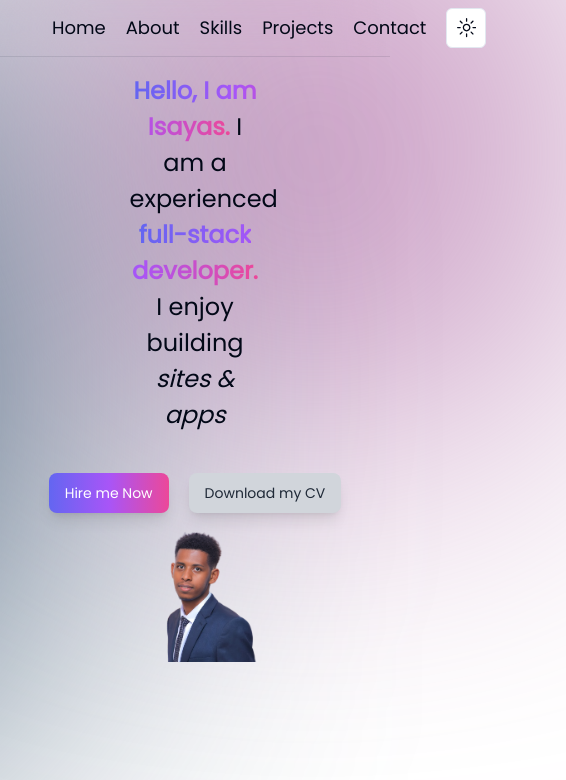
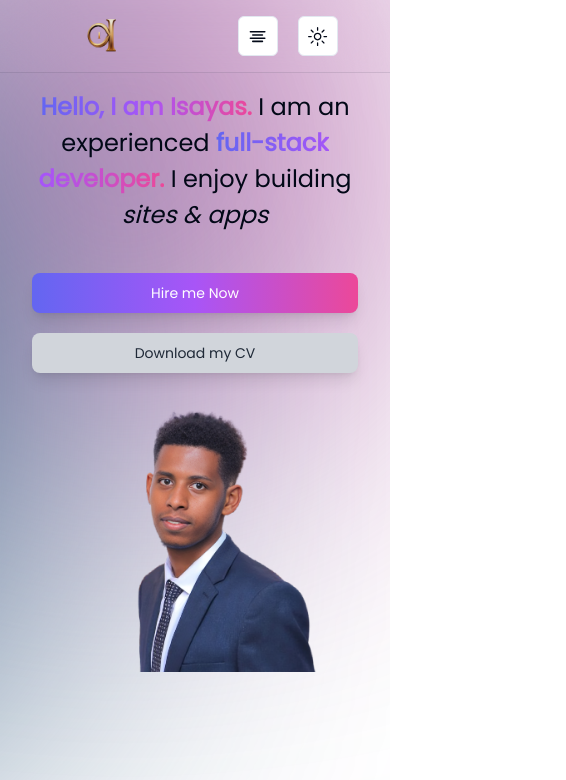
Before and after one commit to Isayas7/portfolio, a Next.js app: page / in a window 390 px wide. Shown: the top 780 px of the page, 566 px wide, since content can reach past the window. Built offline with nearby package versions, Linux system fonts and the light colour scheme.

Commit message:
implement hamburger menu

```diff
--- a/src/app/layout.tsx
+++ b/src/app/layout.tsx
@@ -28,8 +28,8 @@ export default function RootLayout({
             enableSystem
             disableTransitionOnChange
           >
-            <div className="-z-20 bg-[#ad68a4] absolute top-[-6rem] right-[-11rem] h-[31.25rem] w-[31.25rem] rounded-full blur-[10rem] sm:w-[68.75rem]"></div>
-            <div className="-z-20 bg-[#456179] absolute top-[-1rem] left-[-30rem] h-[50rem] w-[31.25rem] rounded-full blur-[10rem] sm:w-[68.75rem] md:left-[-33rem] lg:left-[-28rem] xl:left-[-15rem] 2xl:left-[-5rem]"></div>
+            <div className="-z-20 bg-[#ac52a0] absolute top-[-6rem] right-[1rem] h-[31.25rem] w-[31.25rem] rounded-full blur-[10rem] sm:w-[68.75rem]"></div>
+            <div className="-z-20 bg-[#3c6385] absolute top-[-1rem] left-[-30rem] h-[50rem] w-[31.25rem] rounded-full blur-[10rem] sm:w-[68.75rem] md:left-[-33rem] lg:left-[-28rem] xl:left-[-15rem] 2xl:left-[-5rem]"></div>
             <Navbar />
             {children}
             <Footer />
--- a/src/components/contact.tsx
+++ b/src/components/contact.tsx
@@ -66,21 +66,21 @@ const Contact = () => {
           I am always excited to discuss new projects and opportunities. Feel
           free to reach out and Let us chat!
         </p>
-        <div className="flex gap-5 my-3">
+        <div className="flex flex-wrap sm:flex-nowrap gap-5 my-3">
           <Link href={"https://www.linkedin.com/in/isayas7/"} target="_blanck">
-            <FaLinkedin className="size-10 md:size-14" />
+            <FaLinkedin className=" size-7 sm:size-10 md:size-14" />
           </Link>
           <Link href={"https://github.com/Isayas7"} target="_blanck">
-            <FaGithub className="size-10 md:size-14" />
+            <FaGithub className=" size-7 sm:size-10 md:size-14" />
           </Link>
           <Link href={""}>
-            <FaFacebookF className="size-10 md:size-14" />
+            <FaFacebookF className=" size-7 sm:size-10 md:size-14" />
           </Link>
           <Link href={""}>
-            <FaXTwitter className="size-10 md:size-14" />
+            <FaXTwitter className=" size-7 sm:size-10 md:size-14" />
           </Link>
           <Link href={""}>
-            <FaInstagram className="size-10 md:size-14" />
+            <FaInstagram className=" size-7 sm:size-10 md:size-14" />
           </Link>
         </div>
       </div>
--- a/src/components/hero-section.tsx
+++ b/src/components/hero-section.tsx
@@ -14,31 +14,31 @@ const HeroSection = () => {
         initial={{ opacity: 0, scale: 0.5 }}
         animate={{ opacity: 1, scale: 1 }}
         transition={{ duration: 0.5 }}
-        className="w-1/2 text-center "
+        className="w-full md:w-1/2 text-center "
       >
         <motion.h1
-          className="mb-10 mt-4 px-4 text-2xl font-medium !leading-[1.5] sm:text-4xl"
+          className=" w-full mb-10 mt-4 text-2xl font-medium !leading-[1.5] sm:text-4xl"
           initial={{ opacity: 0, scale: 0.5 }}
           animate={{ opacity: 1, scale: 1 }}
         >
           <span className="font-bold bg-gradient-to-r from-indigo-500 via-purple-500 to-pink-500 text-transparent bg-clip-text">
             Hello, I am Isayas.
           </span>{" "}
-          I am a experienced{" "}
+          I am an experienced{" "}
           <span className="font-bold bg-gradient-to-r from-indigo-500 via-purple-500 to-pink-500 text-transparent bg-clip-text">
             full-stack developer.
           </span>{" "}
           I enjoy building <span className="italic">sites & apps</span>
         </motion.h1>
 
-        <div className="flex gap-5 justify-center items-center mt-10">
-          <Link href="#contact">
-            <Button className="bg-gradient-to-r from-indigo-500 via-purple-500 to-pink-500 text-white py-2 px-4 rounded-lg shadow-lg transform transition-transform duration-300 hover:scale-105">
+        <div className="flex flex-col sm:flex-row gap-5 justify-center items-center mt-10">
+          <Link href="#contact" className="w-full">
+            <Button className="w-full bg-gradient-to-r from-indigo-500 via-purple-500 to-pink-500 text-white py-2 px-4 rounded-lg shadow-lg transform transition-transform duration-300 hover:scale-105">
               Hire me Now
             </Button>
           </Link>
-          <Link href="/resume.pdf" download>
-            <Button className="bg-gray-300 text-gray-800 py-2 px-4 rounded-lg shadow-lg transform transition-transform duration-300 hover:scale-105">
+          <Link className="w-full " href="/resume.pdf" download>
+            <Button className="w-full bg-gray-300 text-gray-800 py-2 px-4 rounded-lg shadow-lg transform transition-transform duration-300 hover:scale-105">
               Download my CV
             </Button>
           </Link>
@@ -48,9 +48,15 @@ const HeroSection = () => {
         initial={{ opacity: 0, scale: 0.5 }}
         animate={{ opacity: 1, scale: 1 }}
         transition={{ duration: 0.5 }}
-        className="w-1/2 text-center "
+        className="w-full md:w-1/2 text-center "
       >
-        <Image src={"/isayas.png"} alt="" width={750} height={900} />
+        <Image
+          className="w-full "
+          src={"/isayas.png"}
+          alt=""
+          width={750}
+          height={900}
+        />
       </motion.div>
     </section>
   );
--- a/src/components/navbar.tsx
+++ b/src/components/navbar.tsx
@@ -5,7 +5,14 @@ import Link from "next/link";
 import React from "react";
 import { ModeToggle } from "./themeprovider/mode-toggle";
 import { links } from "@/lib/data";
-
+import { FiAlignCenter } from "react-icons/fi";
+import { Button } from "./ui/button";
+import {
+  DropdownMenu,
+  DropdownMenuContent,
+  DropdownMenuItem,
+  DropdownMenuTrigger,
+} from "@/components/ui/dropdown-menu";
 export interface Link_Type {
   id: number;
   link: string;
@@ -50,7 +57,7 @@ const Navbar = () => {
         </Link>
 
         <div className="flex gap-5 items-center">
-          <div className="flex gap-5 items-center text-card-foreground ">
+          <div className="hidden md:flex gap-5 items-center text-card-foreground  ">
             {links.map((link) => (
               <Link
                 key={link.hash}
@@ -61,6 +68,28 @@ const Navbar = () => {
               </Link>
             ))}
           </div>
+
+          <DropdownMenu>
+            <DropdownMenuTrigger asChild>
+              <Button className="md:hidden" variant="outline" size="icon">
+                <FiAlignCenter className="  h-[1.2rem] w-[1.2rem] " />
+              </Button>
+            </DropdownMenuTrigger>
+            <DropdownMenuContent align="end">
+              {links.map((link) => (
+                <Link
+                  key={link.hash}
+                  href={link.hash}
+                  className="text-lg font-medium  underline-offset-4"
+                >
+                  <DropdownMenuItem className="cursor-pointer">
+                    {link.name}
+                  </DropdownMenuItem>
+                </Link>
+              ))}
+            </DropdownMenuContent>
+          </DropdownMenu>
+
           <ModeToggle />
         </div>
       </div>
```
